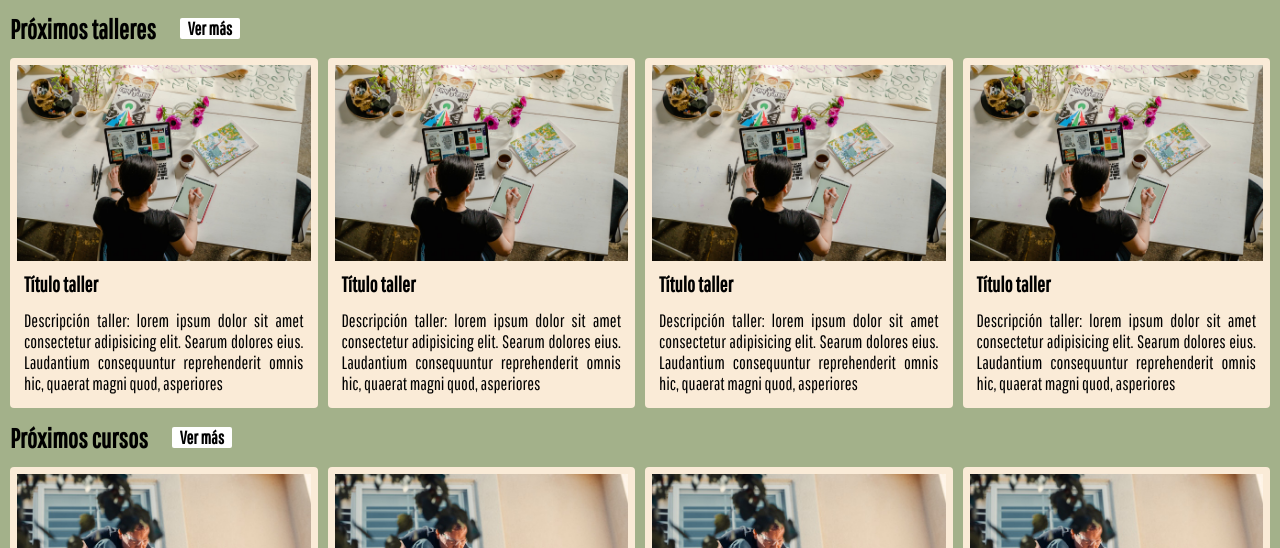
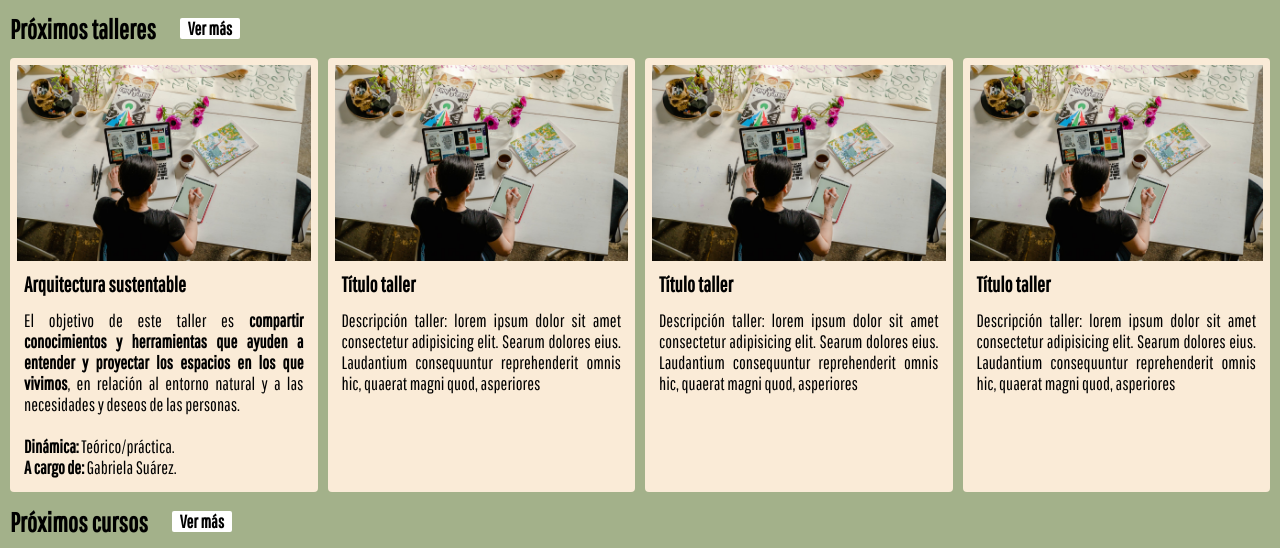
Before and after one commit to facundofrias/desarrollo-web-coder, a plain HTML site: page src/pages/talleres-cursos.html in a window 1280 px wide. Shown: the part 223-771 px from the top of the page. Drawn offline with Linux system fonts and the light colour scheme; files whose address does not match are found by name.

Commit message:
Se comenzarón a reemplazar los textos 'lorem' por contenido real.

```diff
--- a/src/pages/talleres-cursos.html
+++ b/src/pages/talleres-cursos.html
@@ -84,9 +84,11 @@
             </div>
           </a>
           <div class="article__post-container">
-            <h3 class="article__post-title">Título taller</h3>
+            <h3 class="article__post-title">Arquitectura sustentable</h3>
             <p class="article__p">
-              Descripción taller: lorem ipsum dolor sit amet consectetur adipisicing elit. Searum dolores eius. Laudantium consequuntur reprehenderit omnis hic, quaerat magni quod, asperiores
+              El objetivo de este taller es <strong> compartir conocimientos y herramientas que ayuden a entender y proyectar los espacios en los que vivimos</strong>, en relación al entorno natural y a las necesidades y deseos de las personas. <br><br>
+              <strong>Dinámica: </strong>Teórico/práctica. <br>
+              <strong>A cargo de: </strong>Gabriela Suárez.
             </p>
           </div>
         </article>
--- a/src/styles/styles.css
+++ b/src/styles/styles.css
@@ -483,6 +483,11 @@ input {
   }
 
   /* donaciones.html */
+
+  .form__amounts {
+    grid-template-columns: repeat(3, 1fr);
+    }
+
   .form__amount-question {
     flex-direction: row;
   }
```
Also changed, not shown: src/index.html (+0 -1 lines), src/img/talleres-cursos/Talleres/arquitectura-sustentable/arq-sustentable.jpg (added), 1 other file.
